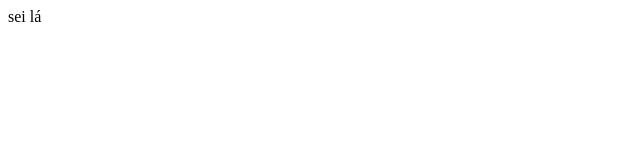
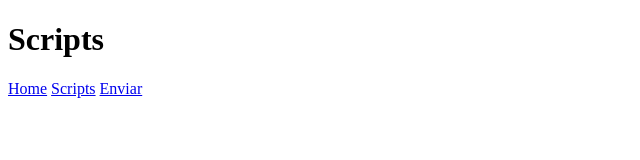
Before and after one commit to Anonimo-666777/An-nimo-666777.github.io, a plain HTML site: page scripts.html in a window 1280 px wide. Shown: the whole page, without its empty margins (0-640 px from the left). Drawn offline with Linux system fonts and the light colour scheme; files that its build step writes are made by us from their sources.

Commit message:
Atualizar o scripts.html

```diff
--- a/scripts.html
+++ b/scripts.html
@@ -1 +1,24 @@
-sei lá
+<!DOCTYPE html>
+<html lang="pt-br">
+<head>
+  <meta charset="UTF-8">
+  <title>Scripts</title>
+  <link rel="stylesheet" href="css/style.css">
+</head>
+<body>
+  <header>
+    <h1>Scripts</h1>
+    <nav>
+      <a href="index.html">Home</a>
+      <a href="scripts.html">Scripts</a>
+      <a href="submit.html">Enviar</a>
+    </nav>
+  </header>
+
+  <main>
+    <div id="scripts-container"></div>
+  </main>
+
+  <script src="js/scripts.js"></script>
+</body>
+</html>
```
